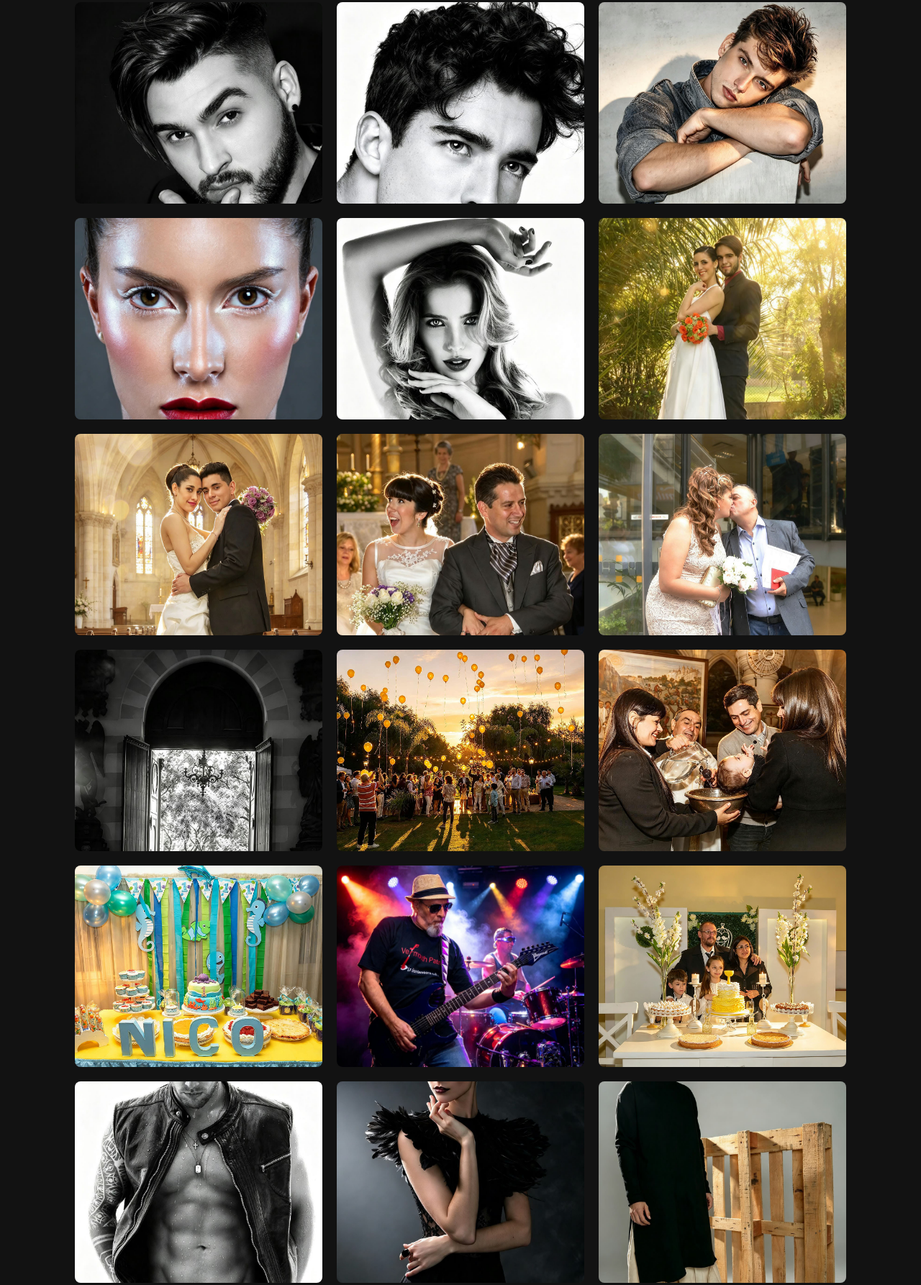
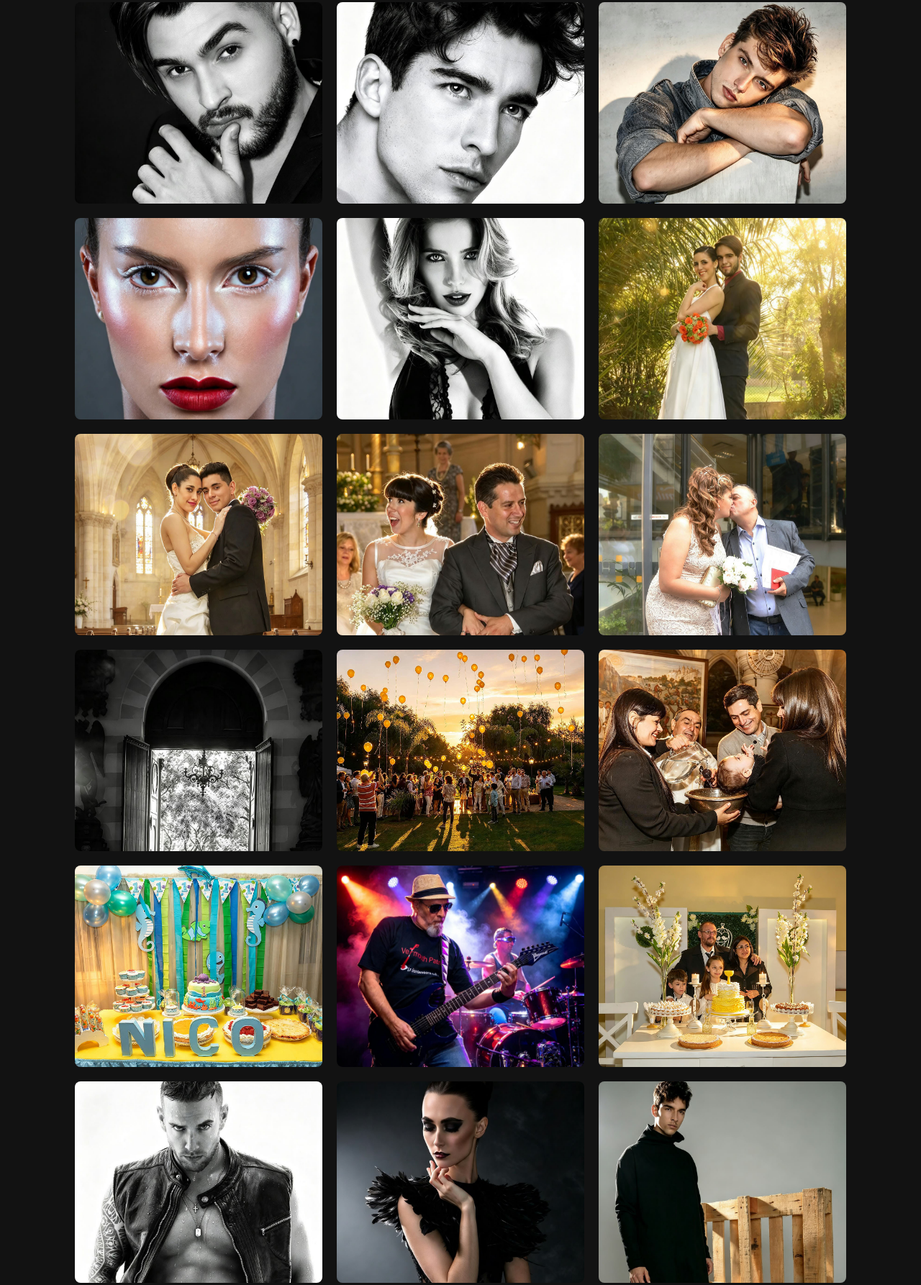
Before and after one commit to moranm6740-cmd/mario-estudio, a plain HTML site: page index.html in a window 1280 px wide. Shown: the part 1059-2845 px from the top of the page at 72% size. Drawn offline with Linux system fonts and the light colour scheme.

Commit message:
Update styles.css

```diff
--- a/styles.css
+++ b/styles.css
@@ -197,7 +197,7 @@ nav ul li a:hover {
     transition: transform 0.5s ease;
 }
 
-.portfolio-item[data-category="retratos"] img,
+.portfolio-item[data-category="editorial"] img,
 .portfolio-item[data-category="bodas"] img {
     object-position: center 12%;
 }
```
